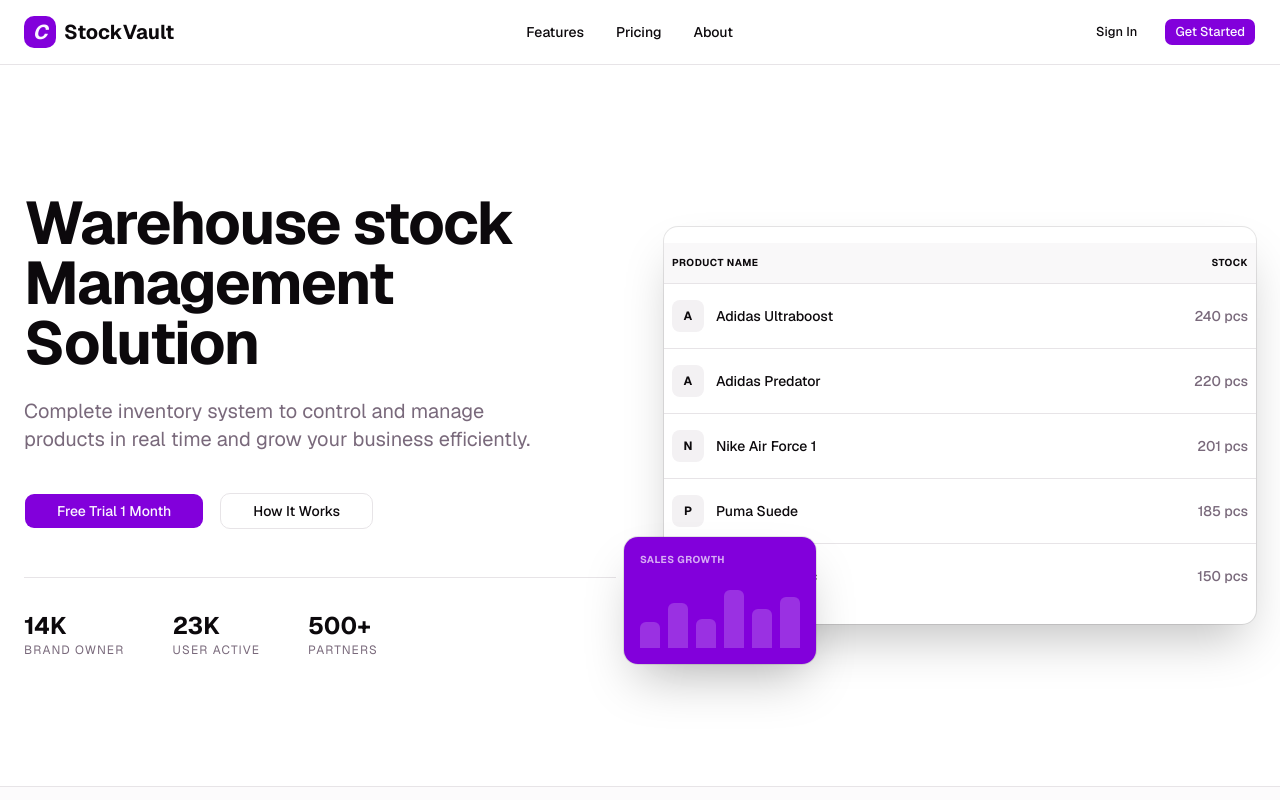
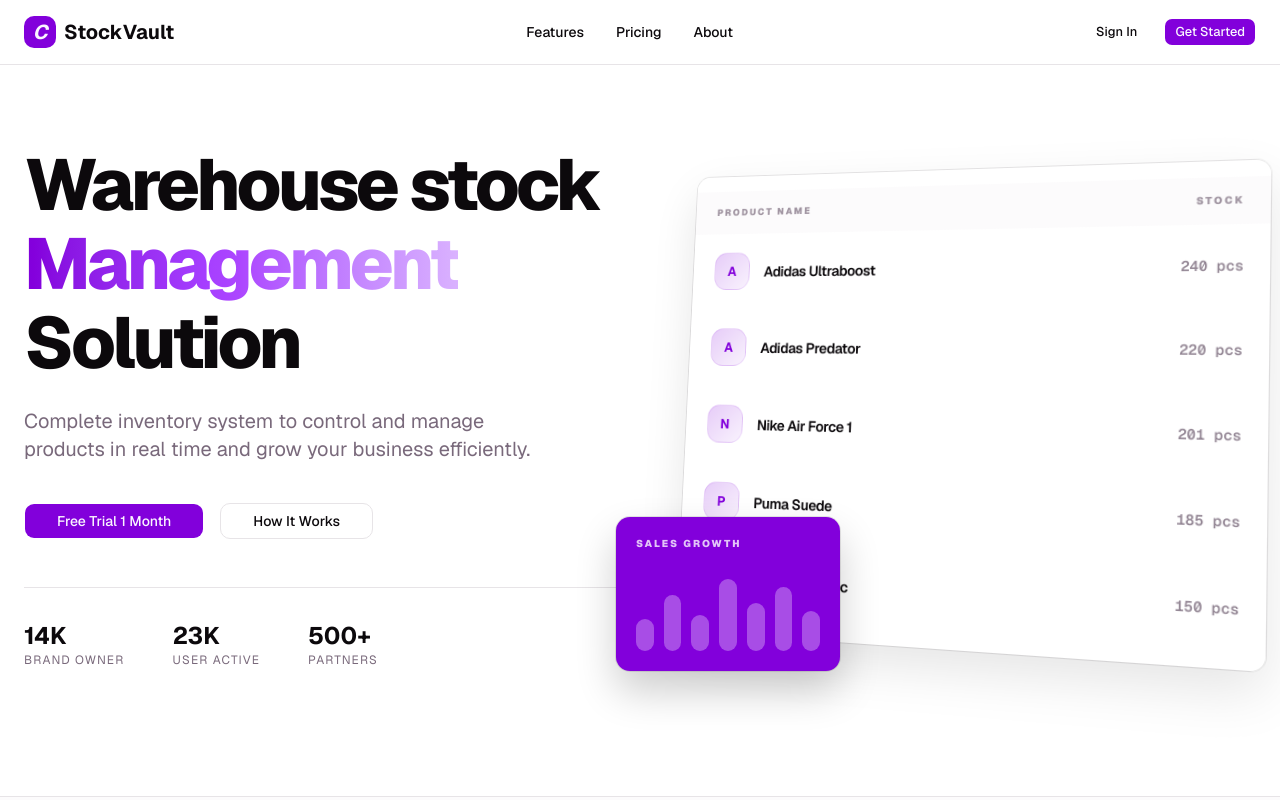
Before and after one commit to dikie001/mizani-systems--inventory-tracker-, a Next.js app: page / in a window 1280 px wide. Shown: the top 800 px of the page. Built offline with nearby package versions, Linux system fonts and the light colour scheme.

Commit message:
feat: implement landing page with feature, management, and pricing sections

```diff
--- a/app/globals.css
+++ b/app/globals.css
@@ -184,4 +184,17 @@
   .blob {
     @apply absolute -z-10 h-[300px] w-[300px] rounded-full blur-[100px];
   }
+
+  .perspective-1000 {
+    perspective: 1000px;
+  }
+
+  .tilt-card {
+    transform: rotateY(-12deg) rotateX(4deg) rotateZ(1deg);
+    transition: transform 0.5s cubic-bezier(0.4, 0, 0.2, 1);
+  }
+
+  .tilt-card:hover {
+    transform: rotateY(-8deg) rotateX(2deg) rotateZ(0deg) scale(1.02);
+  }
 }
--- a/app/page.tsx
+++ b/app/page.tsx
@@ -54,11 +54,12 @@ function Navbar() {
 
 function HeroSection() {
   return (
-    <section className="py-24 md:py-32 bg-background">
-      <div className="container mx-auto px-6 grid gap-12 lg:grid-cols-2 items-center">
+    <section className="pt-16 pb-24 md:pt-20 md:pb-32 bg-background relative overflow-hidden">
+      <div className="container mx-auto px-6 grid gap-12 lg:grid-cols-2 items-center relative z-10">
         <div>
-          <h1 className="text-4xl font-bold tracking-tight sm:text-6xl mb-6">
-            Warehouse stock Management Solution
+          <h1 className="text-4xl font-extrabold tracking-tighter sm:text-7xl mb-6 leading-[1.1]">
+            Warehouse stock <br />
+            <span className="text-gradient">Management</span> Solution
           </h1>
           <p className="text-xl text-muted-foreground mb-10 max-w-lg">
             Complete inventory system to control and manage products in real time and grow your business efficiently.
@@ -87,13 +88,13 @@ function HeroSection() {
           </div>
         </div>
 
-        <div className="relative">
-          <Card className="shadow-2xl overflow-hidden border-border bg-card">
+        <div className="relative perspective-1000">
+          <Card className="shadow-[0_20px_50px_rgba(0,0,0,0.1)] dark:shadow-[0_20px_50px_rgba(0,0,0,0.3)] overflow-hidden border-white/10 bg-card/80 backdrop-blur-xl tilt-card">
             <Table>
-              <TableHeader className="bg-muted/50">
-                <TableRow>
-                  <TableHead className="text-[10px] font-bold uppercase tracking-wider">Product Name</TableHead>
-                  <TableHead className="text-right text-[10px] font-bold uppercase tracking-wider">Stock</TableHead>
+              <TableHeader className="bg-muted/30">
+                <TableRow className="hover:bg-transparent border-none">
+                  <TableHead className="text-[10px] font-black uppercase tracking-[0.2em] py-4 px-6 text-muted-foreground/70">Product Name</TableHead>
+                  <TableHead className="text-right text-[10px] font-black uppercase tracking-[0.2em] py-4 px-6 text-muted-foreground/70">Stock</TableHead>
                 </TableRow>
               </TableHeader>
               <TableBody>
@@ -104,27 +105,29 @@ function HeroSection() {
                   { name: "Puma Suede", stock: "185 pcs" },
                   { name: "Reebok Classic", stock: "150 pcs" },
                 ].map((item) => (
-                  <TableRow key={item.name}>
-                    <TableCell className="py-4">
-                      <div className="flex items-center gap-3">
-                        <div className="h-8 w-8 bg-muted rounded-md flex items-center justify-center font-bold text-xs">
+                  <TableRow key={item.name} className="hover:bg-white/5 transition-colors border-white/5">
+                    <TableCell className="py-5 px-6">
+                      <div className="flex items-center gap-4">
+                        <div className="h-10 w-10 bg-gradient-to-br from-primary/20 to-primary/5 rounded-xl flex items-center justify-center font-bold text-sm text-primary border border-primary/10">
                           {item.name.charAt(0)}
                         </div>
-                        <span className="font-medium text-sm">{item.name}</span>
+                        <span className="font-semibold text-[15px] tracking-tight">{item.name}</span>
                       </div>
                     </TableCell>
-                    <TableCell className="text-right font-medium text-sm text-muted-foreground">{item.stock}</TableCell>
+                    <TableCell className="text-right py-5 px-6">
+                      <span className="font-mono text-sm font-semibold text-muted-foreground/80">{item.stock}</span>
+                    </TableCell>
                   </TableRow>
                 ))}
               </TableBody>
             </Table>
           </Card>
 
-          <Card className="absolute -bottom-10 -left-10 w-48 bg-primary text-primary-foreground p-4 shadow-2xl hidden md:block">
-            <div className="text-[10px] font-bold uppercase tracking-wider mb-4 opacity-70">Sales Growth</div>
-            <div className="flex items-end gap-2 h-16">
-              {[40, 70, 45, 90, 60, 80].map((h, i) => (
-                <div key={i} className="flex-1 bg-primary-foreground/20 rounded-t-sm" style={{ height: `${h}%` }} />
+          <Card className="absolute -bottom-6 -left-12 w-56 bg-primary text-primary-foreground p-5 shadow-[0_20px_40px_rgba(0,0,0,0.2)] hidden md:block border-none z-20 animate-float">
+            <div className="text-[10px] font-black uppercase tracking-[0.2em] mb-5 opacity-80">Sales Growth</div>
+            <div className="flex items-end gap-2.5 h-20">
+              {[40, 70, 45, 90, 60, 80, 50].map((h, i) => (
+                <div key={i} className="flex-1 bg-white/30 rounded-full hover:bg-white/50 transition-all cursor-pointer" style={{ height: `${h}%` }} />
               ))}
             </div>
           </Card>
```
